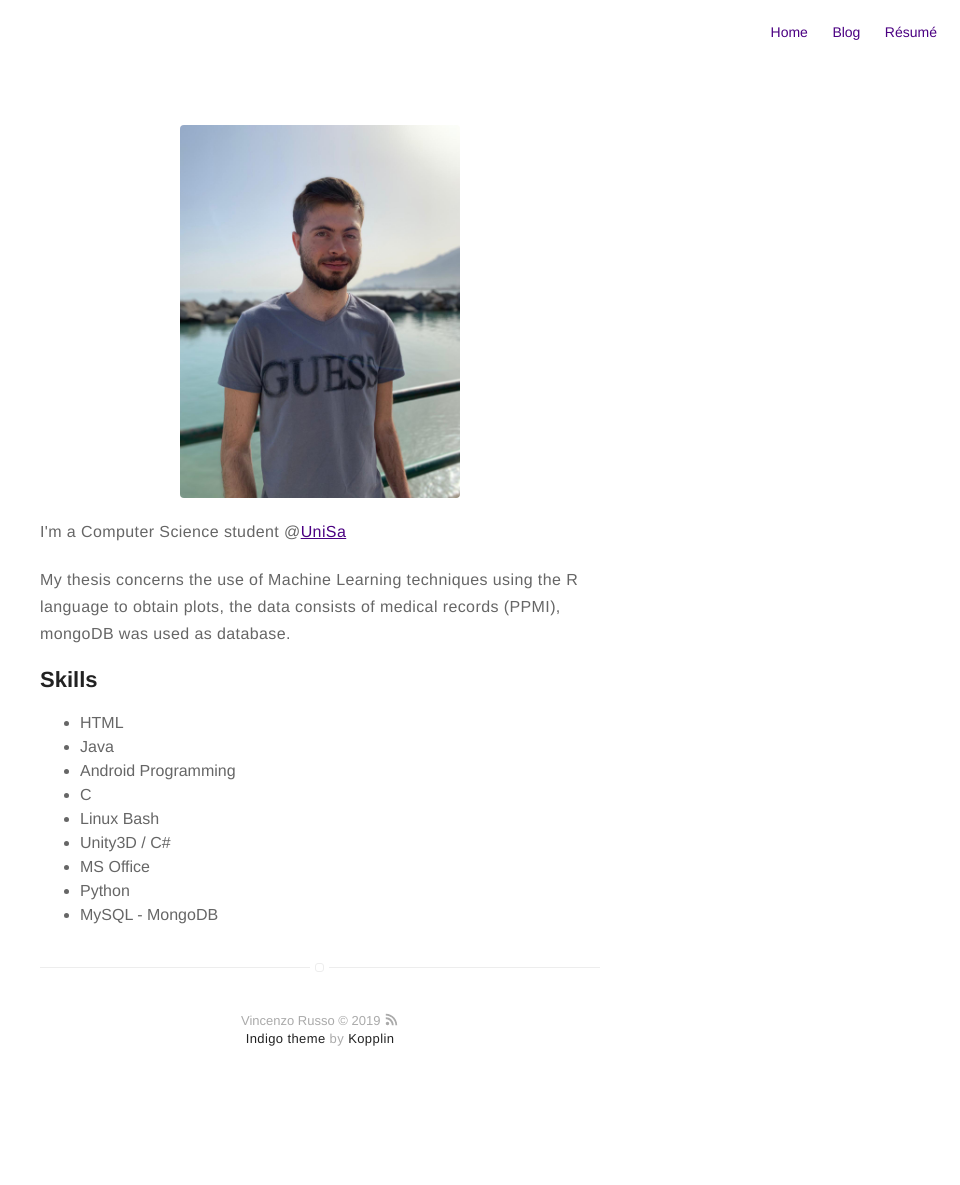
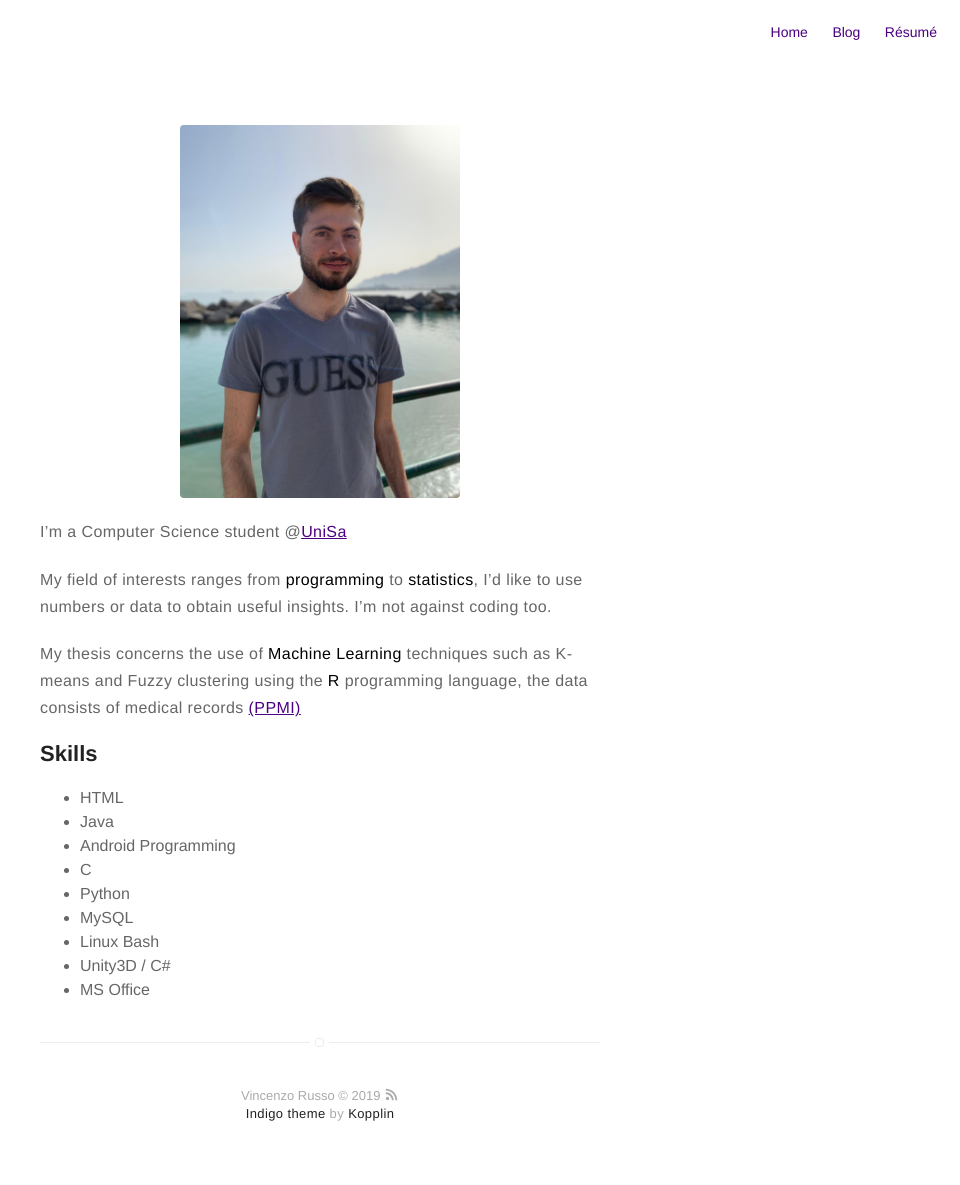
Before and after one commit to vincenzorusso12/vincenzorusso12.github.io, a Jekyll site: the page built from about.md, in a window 1280 px wide. Shown: the whole page, without its empty margins (320-1280 px from the left). Built offline with Jekyll 4.4.1, drawn with Linux system fonts in a browser that asks for light colours; before the commit the page ends 1110 px from its top, so only the background shows below that.

Commit message:
added article

```diff
--- a/about.md
+++ b/about.md
@@ -4,9 +4,13 @@ layout: page
 ---
 ![Profile Image]({{ site.url }}/{{ site.picture }})
 
-<p>I'm a Computer Science student @<a href="https://www.unisa.it/">UniSa</a></p>
+I'm a Computer Science student @<a href="https://www.unisa.it/">UniSa</a>
 
-<p>My thesis concerns the use of Machine Learning techniques using the R language to obtain plots, the data consists of medical records (PPMI), mongoDB was used as database.</p>
+My field of interests ranges from **programming** to **statistics**, I'd like to use numbers or data to obtain useful insights. I'm not against coding too.
+
+My thesis concerns the use of **Machine Learning** techniques such as K-means and Fuzzy clustering using the **R** programming language, the data consists of medical records <a href="https://www.ppmi-info.org/">(PPMI)</a>
+
+
 
 <h2>Skills</h2>
 
@@ -15,9 +19,9 @@ layout: page
 	<li>Java</li>
 	<li>Android Programming</li>
 	<li>C</li>
+	<li>Python</li>
+	<li>MySQL</li>
 	<li>Linux Bash</li>
 	<li>Unity3D / C#</li>
 	<li>MS Office</li>
-	<li>Python</li>
-	<li>MySQL - MongoDB</li>
 </ul>
```
Also changed, not shown: _posts/2019-08-22-how-to-append-files-in-different-subfolders.markdown (added, +53 -0 lines).
